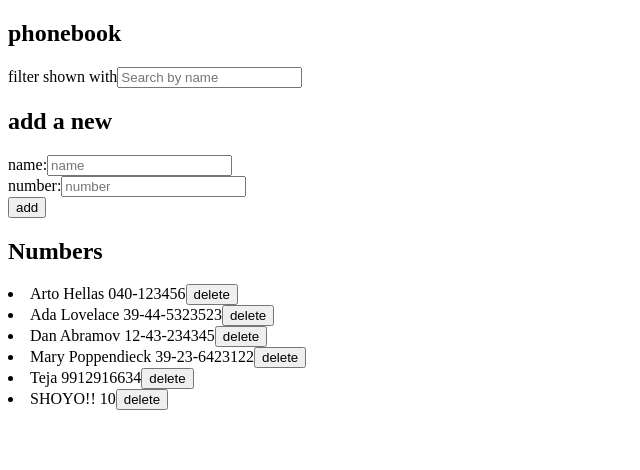
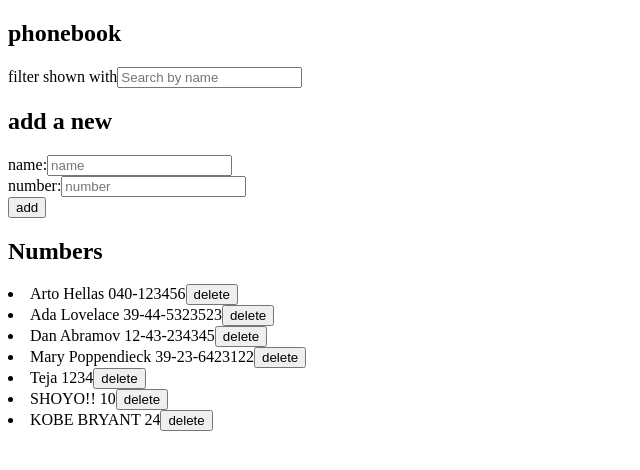
Before and after one commit to Tejaannamdevula/Full-Stack-Open, a React (Vite) app in the folder part-2/phonebook/: page / in a window 1280 px wide. Shown: the top 470 px of the page, without its empty margins (0-640 px from the left). Built offline with nearby package versions, Linux system fonts and the light colour scheme; data requests are answered from the project's data file.

Commit message:
feat:completed ex 2.15

```diff
--- a/part-2/phonebook/db.json
+++ b/part-2/phonebook/db.json
@@ -22,13 +22,18 @@
     },
     {
       "name": "Teja",
-      "number": "9912916634",
+      "number": "1234",
       "id": "5"
     },
     {
       "id": "6",
       "name": "SHOYO!!",
       "number": "10"
+    },
+    {
+      "id": "7",
+      "name": "KOBE BRYANT",
+      "number": "24"
     }
   ]
 }
--- a/part-2/phonebook/src/App.jsx
+++ b/part-2/phonebook/src/App.jsx
@@ -29,20 +29,51 @@ function App() {
   const handleSubmit = (event) => {
     event.preventDefault();
     if (persons.some((person) => person.name === newName)) {
-      alert(`${newName} is already added to phonebook`);
+      if (
+        window.confirm(
+          `${newName} is already added to phonebook, replace the old number with a new one`
+        )
+      ) {
+        // console.log(newNumber);
+        const person = persons.find((person) => person.name === newName);
+
+        const changedDetailsPerson = { ...person, number: newNumber };
+
+        personService
+          .update(changedDetailsPerson.id, changedDetailsPerson)
+          .then((updatedobj) => {
+            console.log("updatedobj", updatedobj);
+            setPersons(
+              persons.map((person) =>
+                person.id !== changedDetailsPerson.id
+                  ? person
+                  : changedDetailsPerson
+              )
+            );
+          });
+      }
+      personService.getAll().then((newdata) => {
+        setPersons(newdata);
+      });
       setNewName("");
       setNewNumber("");
 
       return;
     }
     const personObj = {
-      id: persons.length + 1,
+      id: (persons.length + 1).toString(),
       name: newName,
       number: newNumber,
     };
 
     personService.create(personObj).then((returnedPerson) => {
-      setPersons(persons.concat(returnedPerson));
+      // alert(`${returnedPerson}`);
+
+      // console.log()
+      personService.getAll().then((newdata) => {
+        setPersons(newdata);
+      });
+
       setNewName("");
       setNewNumber("");
     });
@@ -50,11 +81,16 @@ function App() {
 
   const handleDelete = (name, id) => {
     if (window.confirm(`Delete ${name} `)) {
-      console.log(`deleted ${name} ${id}`);
-      personService.remove(id).then((returnedObj) => {
-        console.log(returnedObj);
-        setPersons(persons.filter((person) => person.id !== returnedObj.id));
-      });
+      console.log(`deleted ${name} ${id} ,${typeof id}`);
+      personService
+        .remove(id)
+        .then((returnedObj) => {
+          console.log(returnedObj);
+          setPersons(persons.filter((person) => person.id !== id));
+        })
+        .catch((err) => {
+          console.log("tttt", err);
+        });
     } else {
     }
   };
--- a/part-2/phonebook/src/Services/persons.js
+++ b/part-2/phonebook/src/Services/persons.js
@@ -18,9 +18,9 @@ const remove = (id) => {
   return request.then((response) => response.data);
 };
 
-// const update = (id, newObject) => {
-//   const request = axios.put(`${baseUrl}/${id}`, newObject);
-//   return request.then((response) => response.data);
-// };
+const update = (id, newObject) => {
+  const request = axios.put(`${baseUrl}/${id}`, newObject);
+  return request.then((response) => response.data);
+};
 
-export default { getAll, create, remove };
+export default { getAll, create, remove, update };
```
